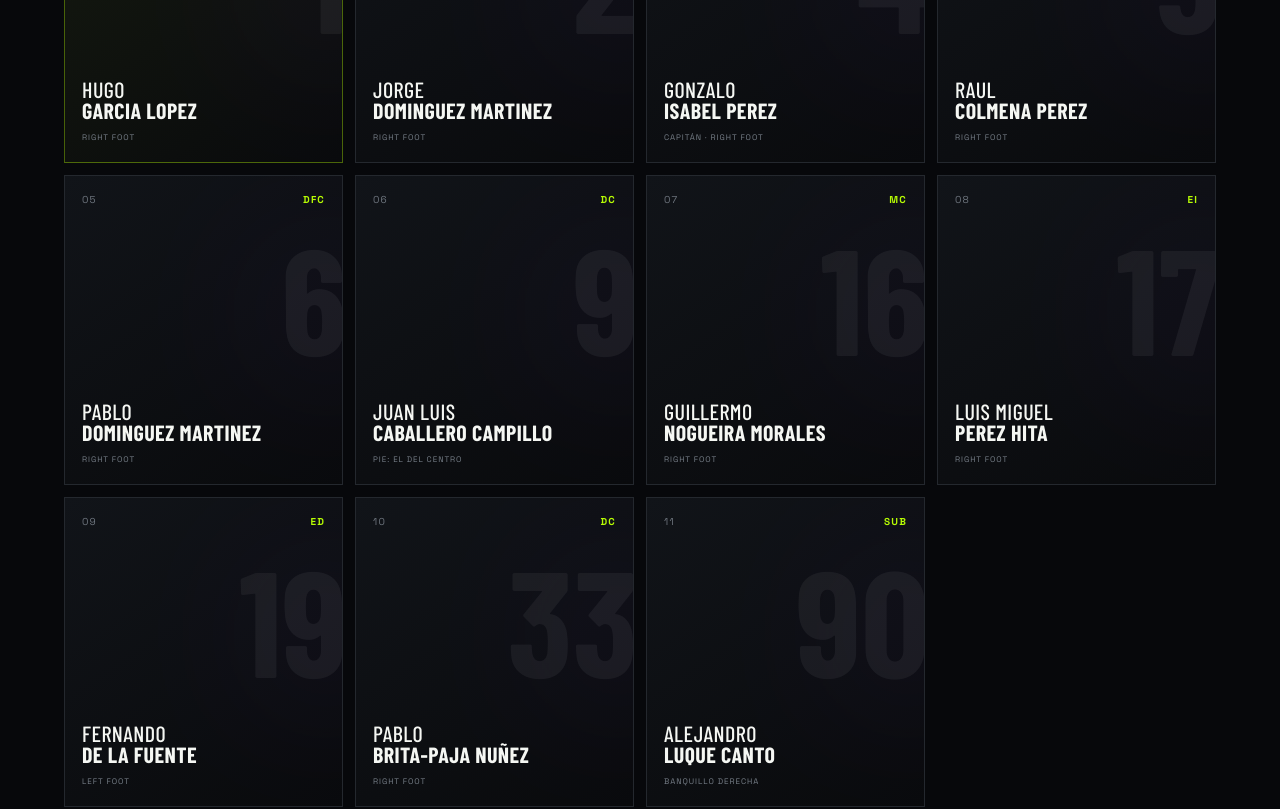
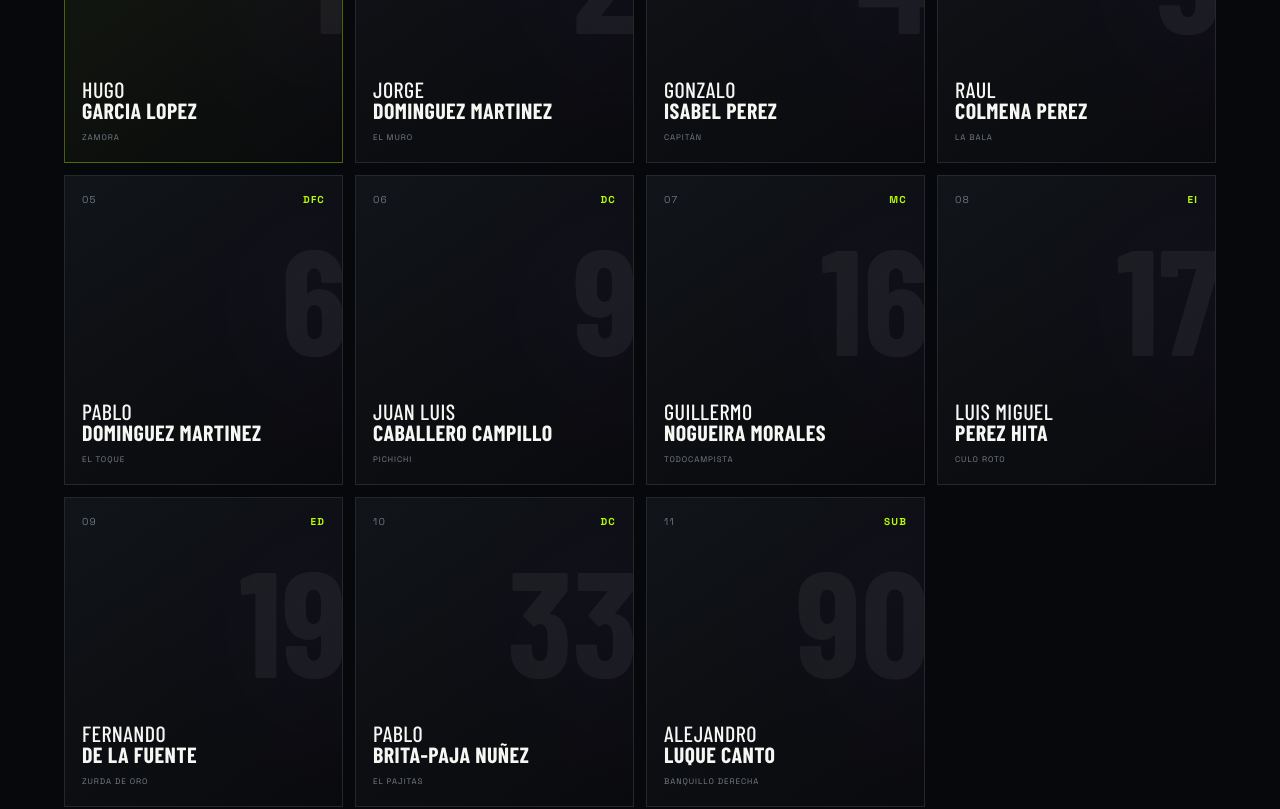
Before and after one commit to merconal/bullfrog-fc, a plain HTML site: page index.html in a window 1280 px wide. Shown: the part 1980-2789 px from the top of the page. Drawn offline with nearby package versions, Linux system fonts and the light colour scheme; a web font is replaced by a local one.

Commit message:
Update index.html

```diff
--- a/index.html
+++ b/index.html
@@ -91,52 +91,52 @@
         <article class="player featured">
           <div class="player-top"><span>01</span><b>POR</b></div>
           <div class="number">1</div>
-          <div class="player-bottom"><h3>HUGO<br><strong>GARCIA LOPEZ</strong></h3><span>RIGHT FOOT</span></div>
+          <div class="player-bottom"><h3>HUGO<br><strong>GARCIA LOPEZ</strong></h3><span>ZAMORA</span></div>
         </article>
         <article class="player">
           <div class="player-top"><span>02</span><b>DFC</b></div>
           <div class="number">2</div>
-          <div class="player-bottom"><h3>JORGE<br><strong>DOMINGUEZ MARTINEZ</strong></h3><span>RIGHT FOOT</span></div>
+          <div class="player-bottom"><h3>JORGE<br><strong>DOMINGUEZ MARTINEZ</strong></h3><span>EL MURO</span></div>
         </article>
         <article class="player">
           <div class="player-top"><span>03</span><b>DFC</b></div>
           <div class="number">4</div>
-          <div class="player-bottom"><h3>GONZALO<br><strong>ISABEL PEREZ</strong></h3><span>CAPITÁN · RIGHT FOOT</span></div>
+          <div class="player-bottom"><h3>GONZALO<br><strong>ISABEL PEREZ</strong></h3><span>CAPITÁN</span></div>
         </article>
         <article class="player">
           <div class="player-top"><span>04</span><b>LD</b></div>
           <div class="number">5</div>
-          <div class="player-bottom"><h3>RAUL<br><strong>COLMENA PEREZ</strong></h3><span>RIGHT FOOT</span></div>
+          <div class="player-bottom"><h3>RAUL<br><strong>COLMENA PEREZ</strong></h3><span>LA BALA</span></div>
         </article>
         <article class="player">
           <div class="player-top"><span>05</span><b>DFC</b></div>
           <div class="number">6</div>
-          <div class="player-bottom"><h3>PABLO<br><strong>DOMINGUEZ MARTINEZ</strong></h3><span>RIGHT FOOT</span></div>
+          <div class="player-bottom"><h3>PABLO<br><strong>DOMINGUEZ MARTINEZ</strong></h3><span>EL TOQUE</span></div>
         </article>
         <article class="player">
           <div class="player-top"><span>06</span><b>DC</b></div>
           <div class="number">9</div>
-          <div class="player-bottom"><h3>JUAN LUIS<br><strong>CABALLERO CAMPILLO</strong></h3><span>PIE: EL DEL CENTRO</span></div>
+          <div class="player-bottom"><h3>JUAN LUIS<br><strong>CABALLERO CAMPILLO</strong></h3><span>PICHICHI</span></div>
         </article>
         <article class="player">
           <div class="player-top"><span>07</span><b>MC</b></div>
           <div class="number">16</div>
-          <div class="player-bottom"><h3>GUILLERMO<br><strong>NOGUEIRA MORALES</strong></h3><span>RIGHT FOOT</span></div>
+          <div class="player-bottom"><h3>GUILLERMO<br><strong>NOGUEIRA MORALES</strong></h3><span>TODOCAMPISTA</span></div>
         </article>
         <article class="player">
           <div class="player-top"><span>08</span><b>EI</b></div>
           <div class="number">17</div>
-          <div class="player-bottom"><h3>LUIS MIGUEL<br><strong>PEREZ HITA</strong></h3><span>RIGHT FOOT</span></div>
+          <div class="player-bottom"><h3>LUIS MIGUEL<br><strong>PEREZ HITA</strong></h3><span>CULO ROTO</span></div>
         </article>
         <article class="player">
           <div class="player-top"><span>09</span><b>ED</b></div>
           <div class="number">19</div>
-          <div class="player-bottom"><h3>FERNANDO<br><strong>DE LA FUENTE</strong></h3><span>LEFT FOOT</span></div>
+          <div class="player-bottom"><h3>FERNANDO<br><strong>DE LA FUENTE</strong></h3><span>ZURDA DE ORO</span></div>
         </article>
         <article class="player">
           <div class="player-top"><span>10</span><b>DC</b></div>
           <div class="number">33</div>
-          <div class="player-bottom"><h3>PABLO<br><strong>BRITA-PAJA NUÑEZ</strong></h3><span>RIGHT FOOT</span></div>
+          <div class="player-bottom"><h3>PABLO<br><strong>BRITA-PAJA NUÑEZ</strong></h3><span>EL PAJITAS</span></div>
         </article>
         <article class="player">
           <div class="player-top"><span>11</span><b>SUB</b></div>
```
